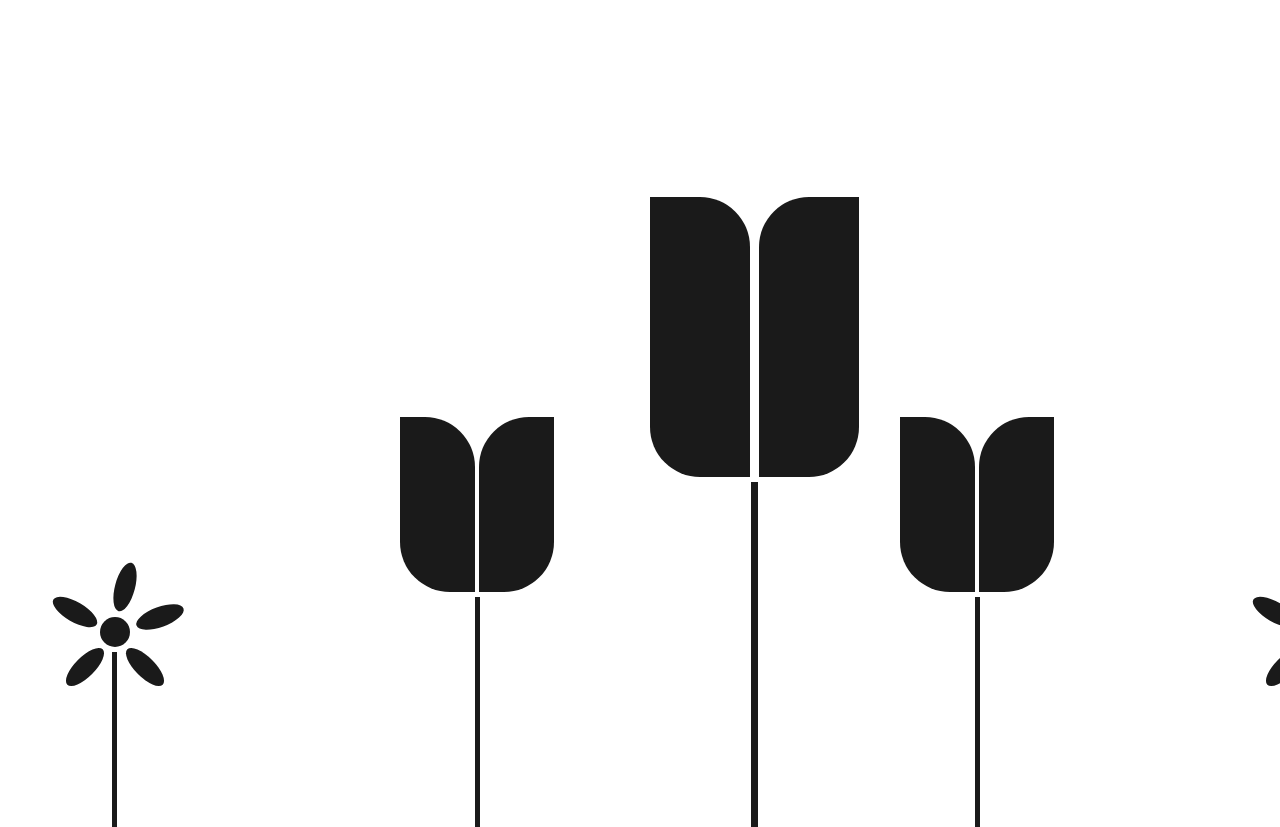
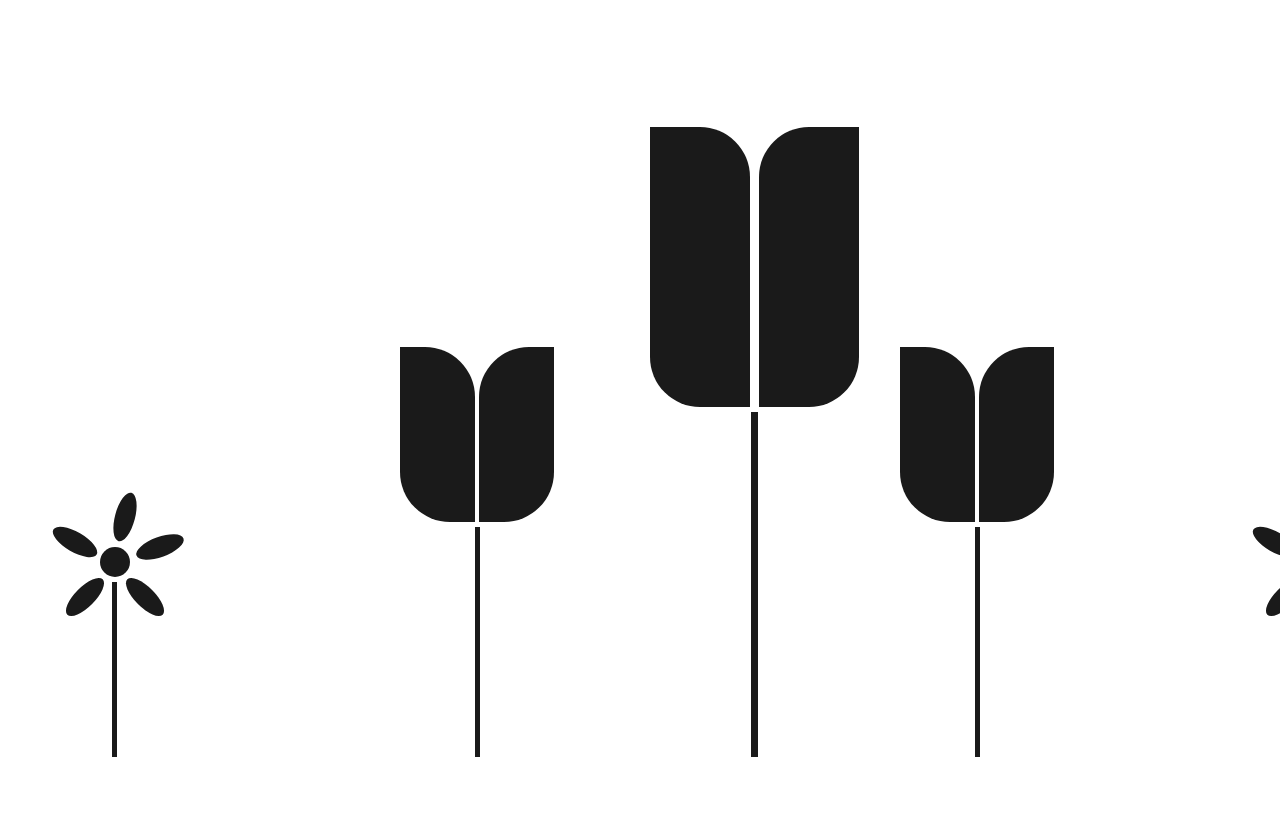
Before and after one commit to ellafreudenberger/Portfolio-Website, a React (Create React App) app in the folder my-portfolio/: page / in a window 1280 px wide. Shown: the part 940-1767 px from the top of the page. After the commit the page ends 1697 px from the top, so only its background shows below. Built offline with nearby package versions, Linux system fonts and the light colour scheme.

Commit message:
change shapeArt placement

```diff
--- a/my-portfolio/src/App.js
+++ b/my-portfolio/src/App.js
@@ -32,7 +32,9 @@ const App = () => {
       </Routes>
 
       {/* Conditionally render ShapeArt component based on the route */}
-      {location.pathname === '/' && <ShapeArt watered={watered} />}
+      {location.pathname === '/' && (
+        <ShapeArt watered={watered} singlePageMode={singlePageMode} />
+      )}
 
       {/* Render SinglePage component below the footer when in single-page mode */}
       {singlePageMode && <SinglePage />}
--- a/my-portfolio/src/components/shapeArt.js
+++ b/my-portfolio/src/components/shapeArt.js
@@ -1,49 +1,61 @@
 import React from 'react';
 import "../index.css";
 
-const ShapeArt = ({ watered }) => {
+const ShapeArt = ({ watered, singlePageMode}) => {
 
     console.log("ShapeArt component rendered with watered:", watered);
+
+     // Determine the container element based on singlePageMode
+     const ContainerComponent = singlePageMode ? 'div' : 'footer';
+
+     // Define the class name for the component based on conditions
+     const singleMargin = `footer invert-on-black ${watered ? 'watered' : ''}`;
+
+      // Define the style for the div with margin-bottom
+      const divStyle = singlePageMode
+      ? { marginTop: '-700px' }
+      : { marginTop: '-700px' };
+
     return (
         <div>
-             <footer className={`footer invert-on-black ${watered ? 'watered' : ''}`}>
+             <ContainerComponent className={singleMargin}>
                  <div className="shape-container">
 
             {/* Daisy 1 */}
-            <div className={`shape circleA ${watered ? 'colorfulA' : ''}`}></div>
-            <div className={`shape ovalA ${watered ? 'colorfulB' : ''}`}></div>
-            <div className={`shape ovalB ${watered ? 'colorfulC' : ''}`}></div>
-            <div className={`shape ovalC ${watered ? 'colorfulD' : ''}`}></div>
-            <div className={`shape ovalD ${watered ? 'colorfulE' : ''}`}></div>
-            <div className={`shape ovalE ${watered ? 'colorfulF' : ''}`}></div>
-            <div className={`shape rectangleA ${watered ? 'colorfulG' : ''}`}></div>
+            <div className={`shape circleA ${watered ? 'colorfulA' : ''}`} style={divStyle}></div>
+            <div className={`shape ovalA ${watered ? 'colorfulB' : ''}`} style={divStyle}></div>
+            <div className={`shape ovalB ${watered ? 'colorfulC' : ''}`} style={divStyle}></div>
+            <div className={`shape ovalC ${watered ? 'colorfulD' : ''}`} style={divStyle}></div>
+            <div className={`shape ovalD ${watered ? 'colorfulE' : ''}`} style={divStyle}></div>
+            <div className={`shape ovalE ${watered ? 'colorfulF' : ''}`} style={divStyle}></div>
+            <div className={`shape rectangleA ${watered ? 'colorfulG' : ''}`} style={divStyle}></div>
 
             {/* Daisy 1 */}
-            <div className={`shape circleB ${watered ? 'colorfulH' : ''}`}></div>
-            <div className={`shape ovalF ${watered ? 'colorfulI' : ''}`}></div>
-            <div className={`shape ovalG ${watered ? 'colorfulJ' : ''}`}></div>
-            <div className={`shape ovalH ${watered ? 'colorfulK' : ''}`}></div>
-            <div className={`shape ovalI ${watered ? 'colorfulL' : ''}`}></div>
-            <div className={`shape ovalJ ${watered ? 'colorfulM' : ''}`}></div>
-            <div className={`shape rectangleB ${watered ? 'colorfulN' : ''}`}></div>
+            <div className={`shape circleB ${watered ? 'colorfulH' : ''}`} style={divStyle}></div>
+            <div className={`shape ovalF ${watered ? 'colorfulI' : ''}`} style={divStyle}></div>
+            <div className={`shape ovalG ${watered ? 'colorfulJ' : ''}`} style={divStyle}></div>
+            <div className={`shape ovalH ${watered ? 'colorfulK' : ''}`} style={divStyle}></div>
+            <div className={`shape ovalI ${watered ? 'colorfulL' : ''}`} style={divStyle}></div>
+            <div className={`shape ovalJ ${watered ? 'colorfulM' : ''}`} style={divStyle}></div>
+            <div className={`shape rectangleB ${watered ? 'colorfulN' : ''}`} style={divStyle}></div>
 
              {/* Tulip 1 */}
-             <div className={`shape rounded-squareA ${watered ? 'colorfulO' : ''}`}></div>
-             <div className={`shape rounded-squareB ${watered ? 'colorfulP' : ''}`}></div>
-             <div className={`shape rectangleC ${watered ? 'colorfulQ' : ''}`}></div>
+             <div className={`shape rounded-squareA ${watered ? 'colorfulO' : ''}`} style={divStyle}></div>
+             <div className={`shape rounded-squareB ${watered ? 'colorfulP' : ''}`} style={divStyle}></div>
+             <div className={`shape rectangleC ${watered ? 'colorfulQ' : ''}`} style={divStyle}></div>
 
               {/* Tulip 2 */}
-             <div className={`shape rounded-squareC ${watered ? 'colorfulR' : ''}`}></div>
-             <div className={`shape rounded-squareD ${watered ? 'colorfulS' : ''}`}></div>
-             <div className={`shape rectangleD ${watered ? 'colorfulT' : ''}`}></div>
+             <div className={`shape rounded-squareC ${watered ? 'colorfulR' : ''}`} style={divStyle}></div>
+             <div className={`shape rounded-squareD ${watered ? 'colorfulS' : ''}`} style={divStyle}></div>
+             <div className={`shape rectangleD ${watered ? 'colorfulT' : ''}`} style={divStyle}></div>
 
 
               {/* Tulip 3 */}
-             <div className={`shape rounded-squareE ${watered ? 'colorfulU' : ''}`}></div>
-             <div className={`shape rounded-squareF ${watered ? 'colorfulV' : ''}`}></div>
-             <div className={`shape rectangleE ${watered ? 'colorfulW' : ''}`}></div>
+             <div className={`shape rounded-squareE ${watered ? 'colorfulU' : ''}`} style={divStyle}></div>
+             <div className={`shape rounded-squareF ${watered ? 'colorfulV' : ''}`} style={divStyle}></div>
+             <div className={`shape rectangleE ${watered ? 'colorfulW' : ''}`} style={divStyle}></div>
         </div>
-        </footer>
+        </ContainerComponent>
         </div>
     );
 }
--- a/my-portfolio/src/components/singlePage.js
+++ b/my-portfolio/src/components/singlePage.js
@@ -1,15 +1,16 @@
 import React from 'react';
 import Contact from '../pages/Contact';
 import Projects from '../pages/Projects';
+import "../styling/singlePage.css";
 
 
 const SinglePage = () => {
     return (
-        <div>
-            <Contact />
-            <Projects />
+        <div className="single-container">
+            <Projects className="single-projects" />
+            <Contact className="single-contact" />
         </div>
     );
 }
 
-export default SinglePage;
+export default SinglePage
--- a/my-portfolio/src/index.css
+++ b/my-portfolio/src/index.css
@@ -284,6 +284,7 @@ body {
   margin-left: 100px;
   line-height: 1.7;
   margin-top: 90px;
+  margin-bottom: 20px;
 }
 
 .highlight {
@@ -659,6 +660,7 @@ height: 100px;
 
 .colorfulA {
   background-color: rgb(91, 28, 137);
+
 }
 
 .colorfulB, .colorfulC, .colorfulD, .colorfulE, .colorfulF {
@@ -704,5 +706,3 @@ height: 100px;
 .colorfulW {
   background-color: rgb(37, 99, 65);
 }
-
-/* Hide ShapeArt component on Projects and Contact pages */
--- /dev/null
+++ b/my-portfolio/src/styling/singlePage.css
@@ -0,0 +1,9 @@
+.single-container {
+    display: flex;
+    flex-direction: column;
+
+  }
+
+  .single-projects {
+    top: 190px; /* Adjust the margin-top value to move the projects lower on the page */
+  }
--- a/my-portfolio/src/styling/wateringCan.css
+++ b/my-portfolio/src/styling/wateringCan.css
@@ -4,6 +4,7 @@
     margin-top: 0px;
     margin-left: 65%;
     z-index: 1;
+    margin-bottom: 650px;
 }
 
 .cylinder-button {
@@ -53,6 +54,7 @@
     margin-top: -85px;
     left: 16.5px;
     z-index: 2;
+    margin-bottom: 20%;
 }
 
 .water-text:hover {
```
